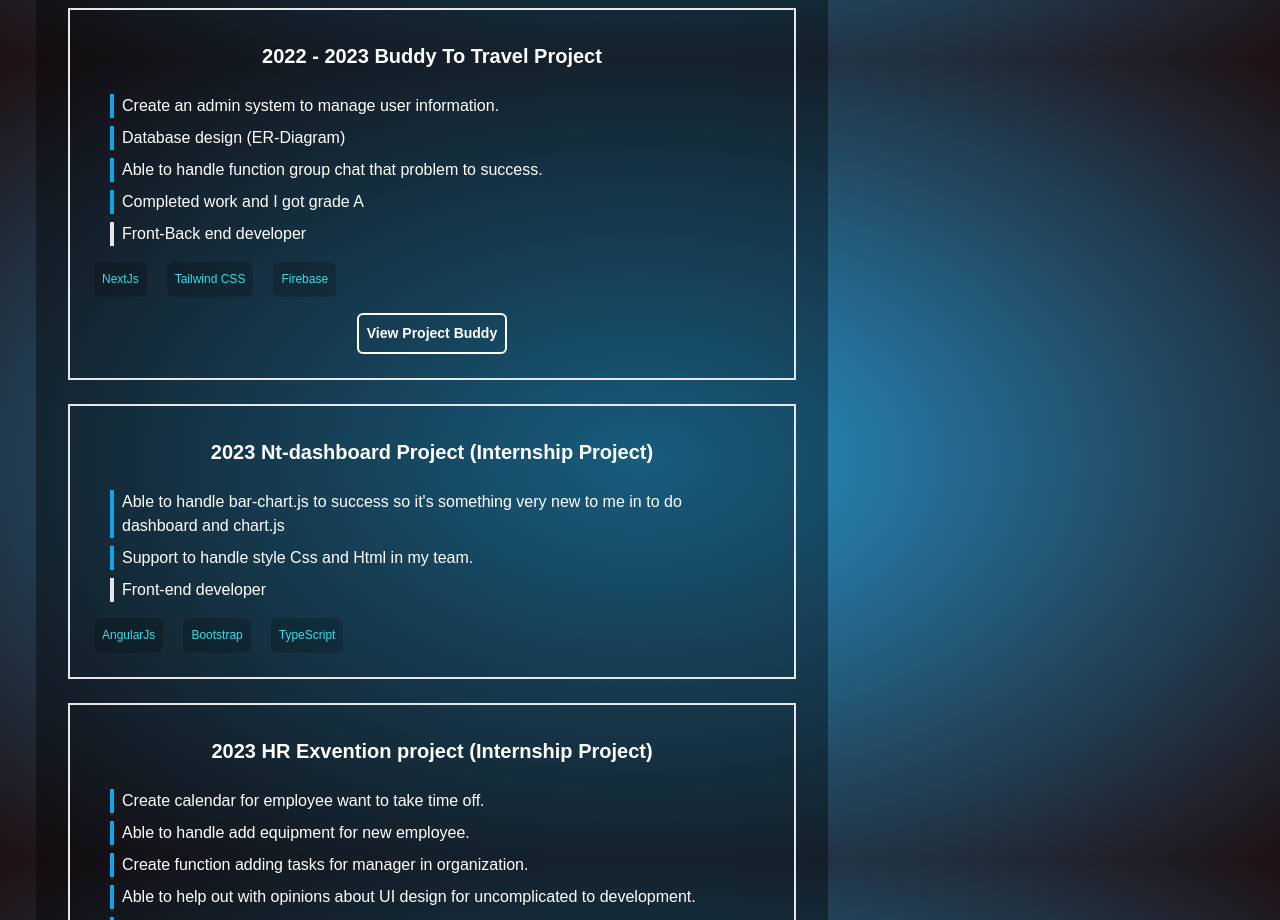
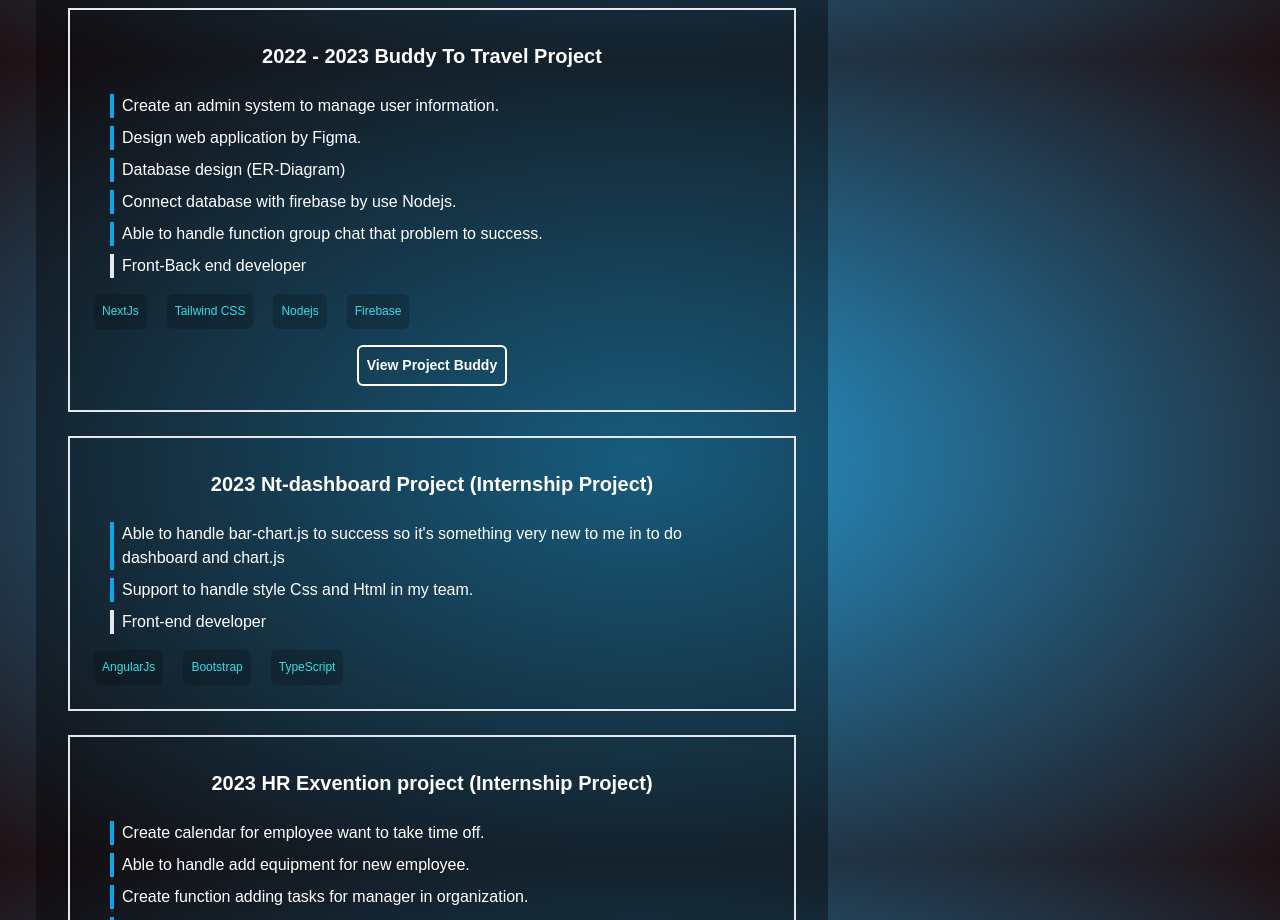
Before and after one commit to boatmessi02/resumes, a Next.js app: page / in a window 1280 px wide. Shown: the part 1540-2460 px from the top of the page. Built offline with nearby package versions, Linux system fonts and the light colour scheme.

Commit message:
feat: update resume and update wording of buddy project

```diff
--- a/components/Experience/buddy/Buddy.js
+++ b/components/Experience/buddy/Buddy.js
@@ -9,11 +9,13 @@ const Buddy = () => {
       </h1>
       <span className="flex flex-col w-full text-left gap-2 px-4">
         <p className="border-l-4 border-sky-500 pl-2">{`Create an admin system to manage user information.`}</p>
+        <p className="border-l-4 border-sky-500 pl-2">{`Design web application by Figma.`}</p>
         <p className="border-l-4 border-sky-500 pl-2">
           {`Database design (ER-Diagram)`}
         </p>
+        <p className="border-l-4 border-sky-500 pl-2">{`Connect database with firebase by use Nodejs.`}</p>
         <p className="border-l-4 border-sky-500 pl-2">{`Able to handle function group chat that problem to success.`}</p>
-        <p className="border-l-4 border-sky-500 pl-2">{`Completed work and I got grade A`}</p>
+
         <p className="border-l-4 pl-2">{`Front-Back end developer`}</p>
       </span>
       <div className="w-full text-[12px] ">
@@ -29,6 +31,12 @@ const Buddy = () => {
             className=" w-fit  h-[35px] rounded-md p-2 "
           >
             <p>Tailwind CSS</p>
+          </div>
+          <div
+            style={{ backgroundColor: "rgba(0, 0, 0, 0.2)" }}
+            className=" w-fit  h-[35px] rounded-md p-2 "
+          >
+            <p>Nodejs</p>
           </div>
           <div
             style={{ backgroundColor: "rgba(0, 0, 0, 0.2)" }}
--- a/components/Work/WorkExperience/WorkBuddyToTravel/WorkBuddy.js
+++ b/components/Work/WorkExperience/WorkBuddyToTravel/WorkBuddy.js
@@ -58,6 +58,9 @@ const WorkBuddy = () => {
                 <p>Tailwind CSS</p>
               </span>
               <span className=" rounded-md p-2 ">
+                <p>Nodejs</p>
+              </span>
+              <span className=" rounded-md p-2 ">
                 <p>Firebase</p>
               </span>
             </div>
```
Also changed, not shown: 1 other file (tests, documents, lock files or other folders).
